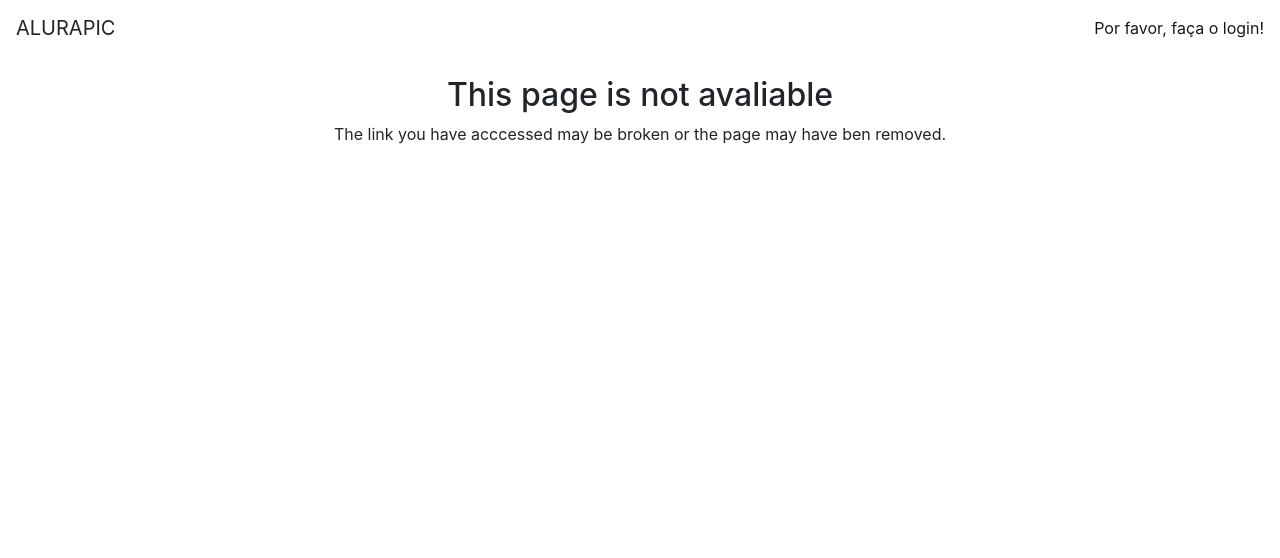
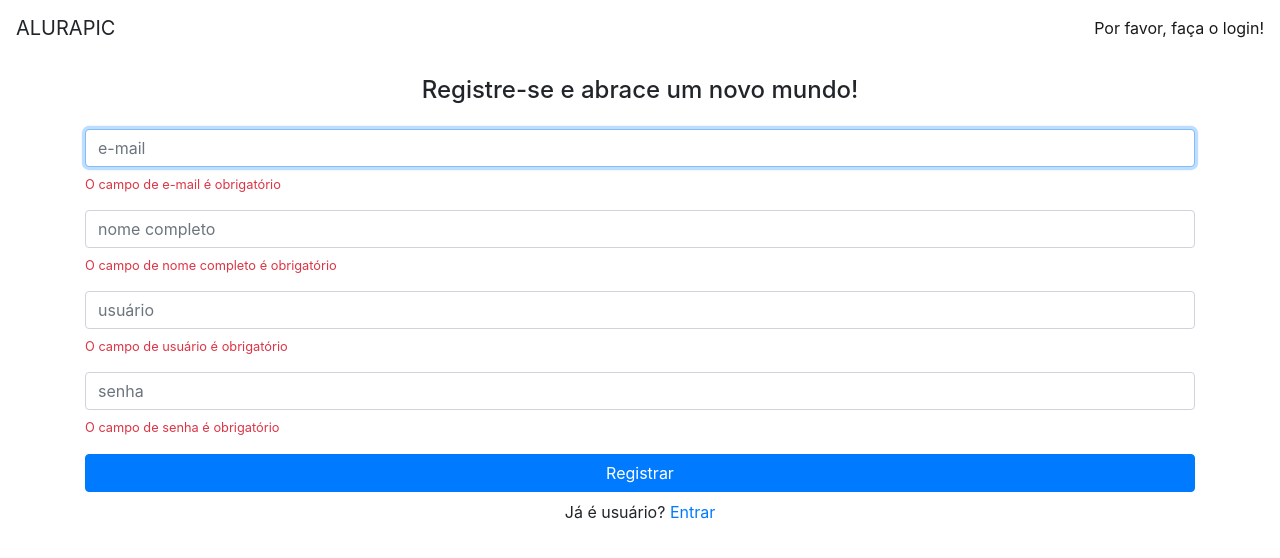
Before and after one commit to guerradaniel/alurapic, an Angular app: page /signup in a window 1280 px wide. Shown: the top 558 px of the page. Built offline with nearby package versions, Linux system fonts and the light colour scheme.

Commit message:
Adicionei component e formulário de registro.

```diff
--- a/src/app/app.routing.module.ts
+++ b/src/app/app.routing.module.ts
@@ -3,6 +3,7 @@ import { Routes, RouterModule } from '@angular/router'
 import { AuthGuard } from './core/auth/auth.guard';
 import { NotFoundComponent } from './errors/not-found/not-found.component';
 import { SignInComponent } from './home/signin/signin.component';
+import { SignUpComponent } from './home/signup/signup.component';
 
 import { PhotoFormComponent } from './photos/photo-form/photo-form.component';
 import { PhotoListResolver } from './photos/photo-list/photo-list-resolver';
@@ -10,6 +11,7 @@ import { PhotoListComponent } from './photos/photo-list/photo-list.component';
 
 const routes: Routes = [
 	{ path: '', component: SignInComponent, canActivate: [AuthGuard] },
+	{ path: 'signup', component: SignUpComponent },
 	{
 		path: 'user/:userName', component: PhotoListComponent,
 		resolve: {
--- a/src/app/core/header/header.component.html
+++ b/src/app/core/header/header.component.html
@@ -13,7 +13,5 @@
         <a [routerLink]="['']">Por favor, faça o login! </a>
       </span>
     </ng-template>
-
-
   </nav>
 </header>
--- /dev/null
+++ b/src/app/home/signup/signup.component.html
@@ -0,0 +1,49 @@
+<div class="container">
+  <h4 class="text-center pt-3"> Registre-se e abrace um novo mundo!</h4>
+
+  <form [formGroup]="signupForm" class="form mt-4">
+    <div class="form-group">
+      <input formControlName="email" placeholder="e-mail" class="form-control" autofocus>
+      <ap-vmessage *ngIf="signupForm.get('email').errors?.required" text="O campo de e-mail é obrigatório">
+      </ap-vmessage>
+      <ap-vmessage *ngIf="signupForm.get('email').errors?.email" text="E-mail inválido">
+      </ap-vmessage>
+    </div>
+
+    <div class="form-group">
+      <input formControlName="fullName" placeholder="nome completo" class="form-control">
+      <ap-vmessage *ngIf="signupForm.get('fullName').errors?.required" text="O campo de nome completo é obrigatório">
+      </ap-vmessage>
+      <ap-vmessage *ngIf="signupForm.get('fullName').errors?.minlength" text="O tamanho mínimo é de 2 dígitos">
+      </ap-vmessage>
+      <ap-vmessage *ngIf="signupForm.get('fullName').errors?.maxlength" text="O tamanho mínimo é de 40 dígitos">
+      </ap-vmessage>
+    </div>
+
+    <div class="form-group">
+      <input formControlName="userName" placeholder="usuário" class="form-control">
+      <ap-vmessage *ngIf="signupForm.get('userName').errors?.required" text="O campo de usuário é obrigatório">
+      </ap-vmessage>
+      <ap-vmessage *ngIf="signupForm.get('userName').errors?.minlength" text="O tamanho mínimo é de 2 dígitos">
+      </ap-vmessage>
+      <ap-vmessage *ngIf="signupForm.get('userName').errors?.maxlength" text="O tamanho mínimo é de 40 dígitos">
+      </ap-vmessage>
+      <ap-vmessage *ngIf="signupForm.get('userName').errors?.pattern" text="O valoar do campor deve ser minúsculo">
+      </ap-vmessage>
+    </div>
+
+    <div class="form-group">
+      <input formControlName="password" type="password" placeholder="senha" class="form-control">
+      <ap-vmessage *ngIf="signupForm.get('password').errors?.required" text="O campo de senha é obrigatório">
+      </ap-vmessage>
+      <ap-vmessage *ngIf="signupForm.get('password').errors?.minlength" text="O tamanho mínimo é de 8 dígitos">
+      </ap-vmessage>
+      <ap-vmessage *ngIf="signupForm.get('password').errors?.maxlength" text="O tamanho mínimo é de 18 dígitos">
+      </ap-vmessage>
+    </div>
+
+    <button class="btn btn-primary btn-block">Registrar</button>
+
+    <p class="text-center pt-2">Já é usuário?<a [routerLink]="['']"> Entrar</a></p>
+  </form>
+</div>
--- /dev/null
+++ b/src/app/home/signup/signup.component.ts
@@ -0,0 +1,42 @@
+import { Component, OnInit } from '@angular/core';
+import { FormBuilder, FormGroup, Validators } from '@angular/forms';
+
+@Component({
+	templateUrl: './signup.component.html'
+})
+export class SignUpComponent implements OnInit {
+
+	signupForm: FormGroup
+
+	constructor(
+		private formBuilder: FormBuilder) {
+	}
+
+
+	ngOnInit(): void {
+		this.signupForm = this.formBuilder.group({
+
+			email: ['',
+				[Validators.required,
+				Validators.email]],
+
+			fullName: ['',
+				[Validators.required,
+				Validators.minLength(2),
+				Validators.maxLength(40)]],
+
+			userName: ['',
+				[Validators.required,
+				Validators.pattern(/^[a-z0-9_\-]+$/),
+				Validators.minLength(2),
+				Validators.maxLength(30)]],
+
+			password: ['',
+				[Validators.required,
+				Validators.minLength(8),
+				Validators.maxLength(18)]]
+
+		})
+	}
+
+}
```
Also changed, not shown: src/app/home/home.module.ts (+5 -2 lines).
